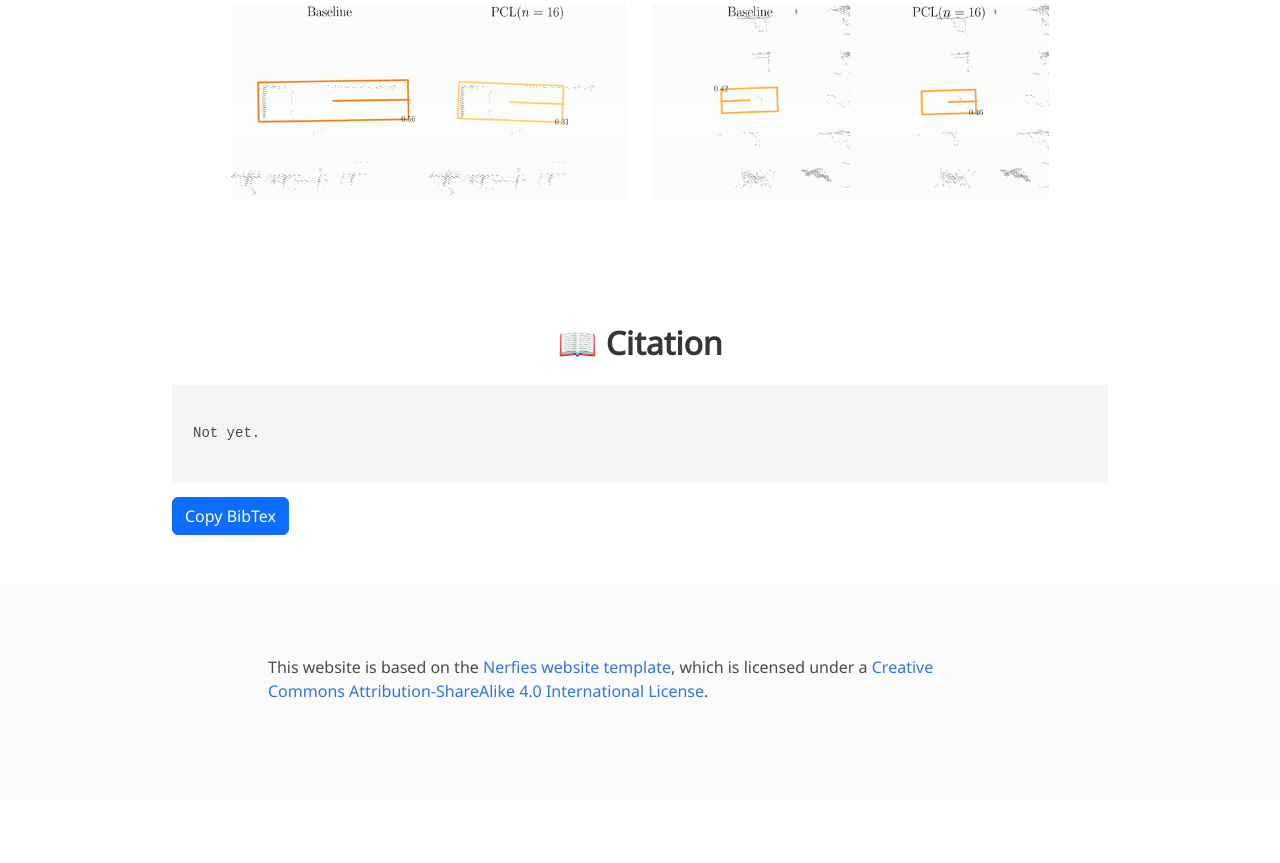
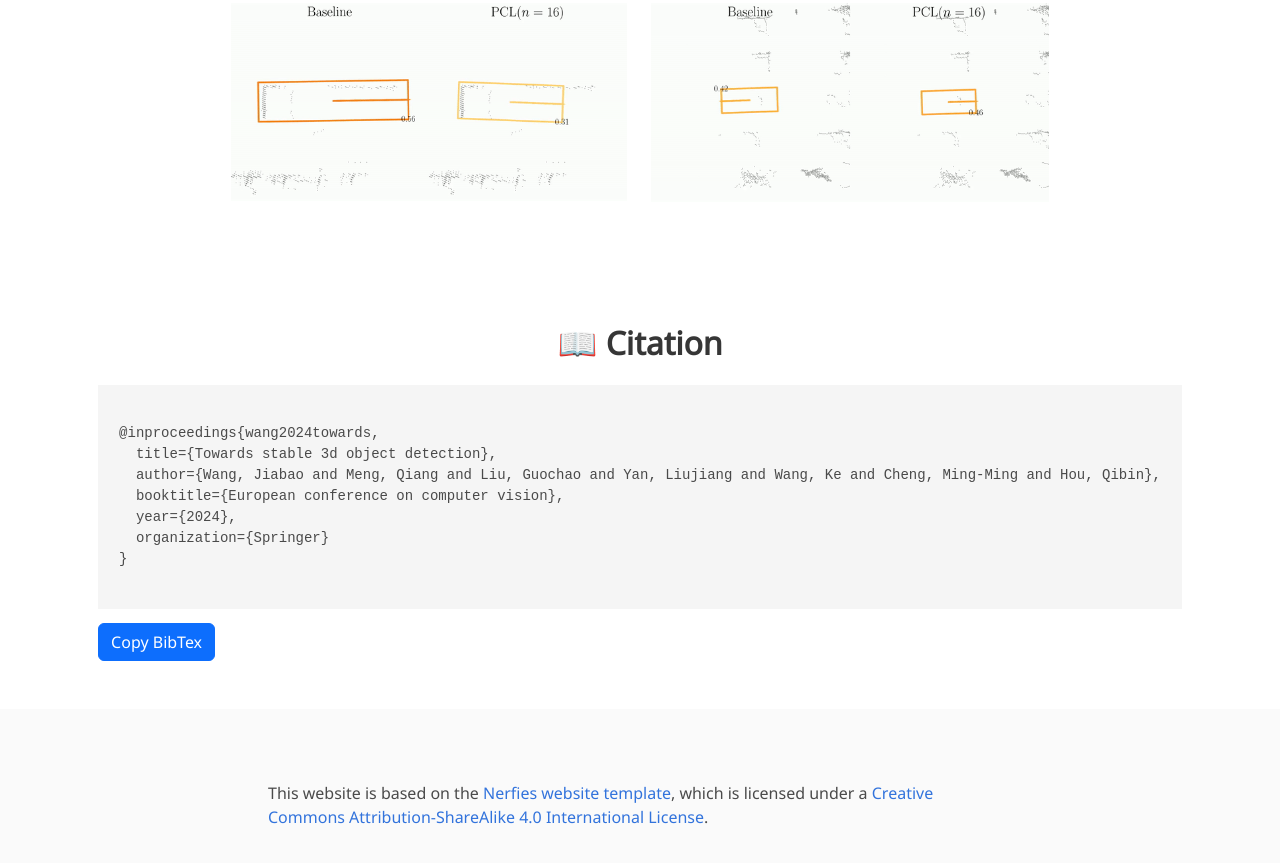
Before and after one commit to jbwang1997/jbwang1997.github.io, a plain HTML site: page projects/stability_index/index.html in a window 1280 px wide. Shown: the part 5302-6165 px from the top of the page. Before the commit the page ends 6101 px from the top, so only its background shows below. Drawn offline with nearby package versions, Linux system fonts and the light colour scheme; some icons are missing; a web font is replaced by a local one.

Commit message:
Small changes

```diff
--- a/projects/stability_index/index.html
+++ b/projects/stability_index/index.html
@@ -407,7 +407,13 @@
             <div class="language-css">
             <pre style="">
 <code>
-Not yet.
+@inproceedings{wang2024towards,
+  title={Towards stable 3d object detection},
+  author={Wang, Jiabao and Meng, Qiang and Liu, Guochao and Yan, Liujiang and Wang, Ke and Cheng, Ming-Ming and Hou, Qibin},
+  booktitle={European conference on computer vision},
+  year={2024},
+  organization={Springer}
+}
  </code></pre>
           </div>
         </div>
```
Also changed, not shown: bibtex/wang2024towards.html (+5 -0 lines), index.html (+4 -4 lines), assets/teaser/stability_index.gif (deleted), assets/teaser/stability_index.jpg (added).
